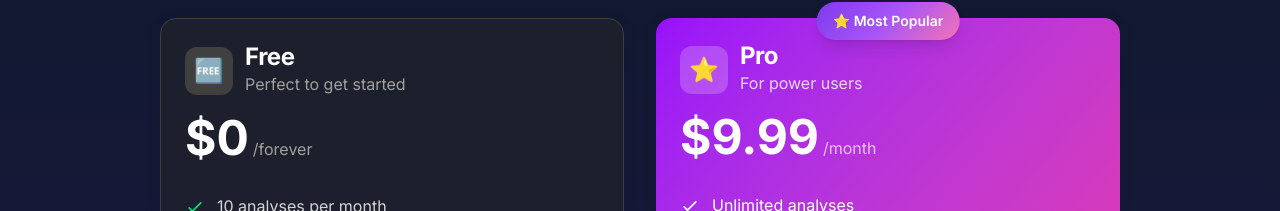
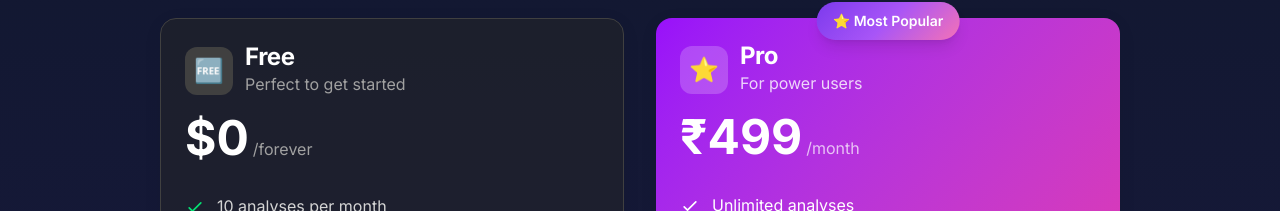
Before and after one commit to yacenne/FLAYRE-AI, a Next.js app in the folder frontend/: page /pricing in a window 1280 px wide. Shown: the part 381-592 px from the top of the page. Built offline with nearby package versions, Linux system fonts and the light colour scheme; no server answers.

Commit message:
fixing pay button

```diff
--- a/frontend/src/app/layout.tsx
+++ b/frontend/src/app/layout.tsx
@@ -36,13 +36,11 @@ export default function RootLayout({
 }) {
   return (
     <html lang="en" className={inter.variable}>
-      <head>
+      <body className="antialiased">
         <Script
           src="https://checkout.razorpay.com/v1/checkout.js"
           strategy="beforeInteractive"
         />
-      </head>
-      <body className="antialiased">
         <AuthProvider>{children}</AuthProvider>
       </body>
     </html>
--- a/frontend/src/app/pricing/page.tsx
+++ b/frontend/src/app/pricing/page.tsx
@@ -36,7 +36,7 @@ export default function PricingPage() {
                 throw new Error(errorBody.detail || "Failed to create order");
             }
 
-            const { order_id, amount, key_id } = await orderRes.json();
+            const { order_id, amount, currency, key_id } = await orderRes.json();
 
             if (!order_id || !amount || !key_id) {
                 throw new Error("Invalid order response from server (missing keys)");
@@ -52,6 +52,7 @@ export default function PricingPage() {
             const rzp = new (window as any).Razorpay({
                 key: key_id,
                 amount,
+                currency: currency || "INR",
                 order_id,
                 name: "Flayre AI",
                 handler: async (response: any) => {
@@ -203,7 +204,7 @@ export default function PricingPage() {
                                     </div>
                                 </div>
                                 <div className="flex items-baseline gap-1">
-                                    <span className="text-5xl font-bold text-white">$9.99</span>
+                                    <span className="text-5xl font-bold text-white">₹499</span>
                                     <span className="text-white/70">/month</span>
                                 </div>
                             </div>
```
